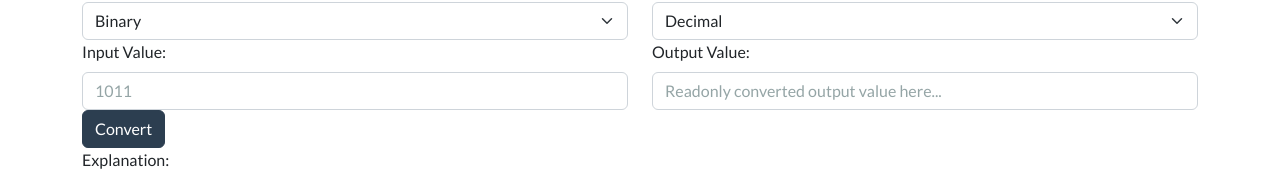
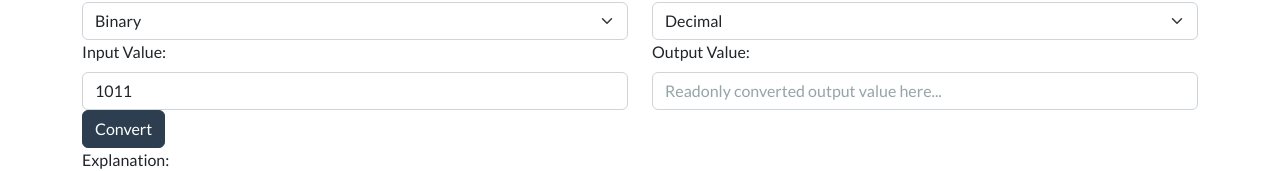
Before and after one commit to Team-2B-Determined/import-cs, a React (Create React App) app in the folder client/: page /conversions in a window 1280 px wide. Shown: the part 188-359 px from the top of the page. Built offline with nearby package versions, Linux system fonts and the light colour scheme.

Commit message:
Fixed Default Input for Conversion

```diff
--- a/client/src/pages/conversions/Conversions.tsx
+++ b/client/src/pages/conversions/Conversions.tsx
@@ -82,7 +82,7 @@ const Conversions = () => {
                 <Row>
                     <Form.Group as={Col} controlId="formGridInputBox">
                         <Form.Label>Input Value:</Form.Label>
-                        <Form.Control type="string" placeholder="1011" onChange={handleInputValue}/>
+                        <Form.Control type="string" value={inputValue} onChange={handleInputValue}/>
                     </Form.Group>
                     <Form.Group as={Col} controlId="formGridOutputBox">
                         <Form.Label>Output Value:</Form.Label>
```
